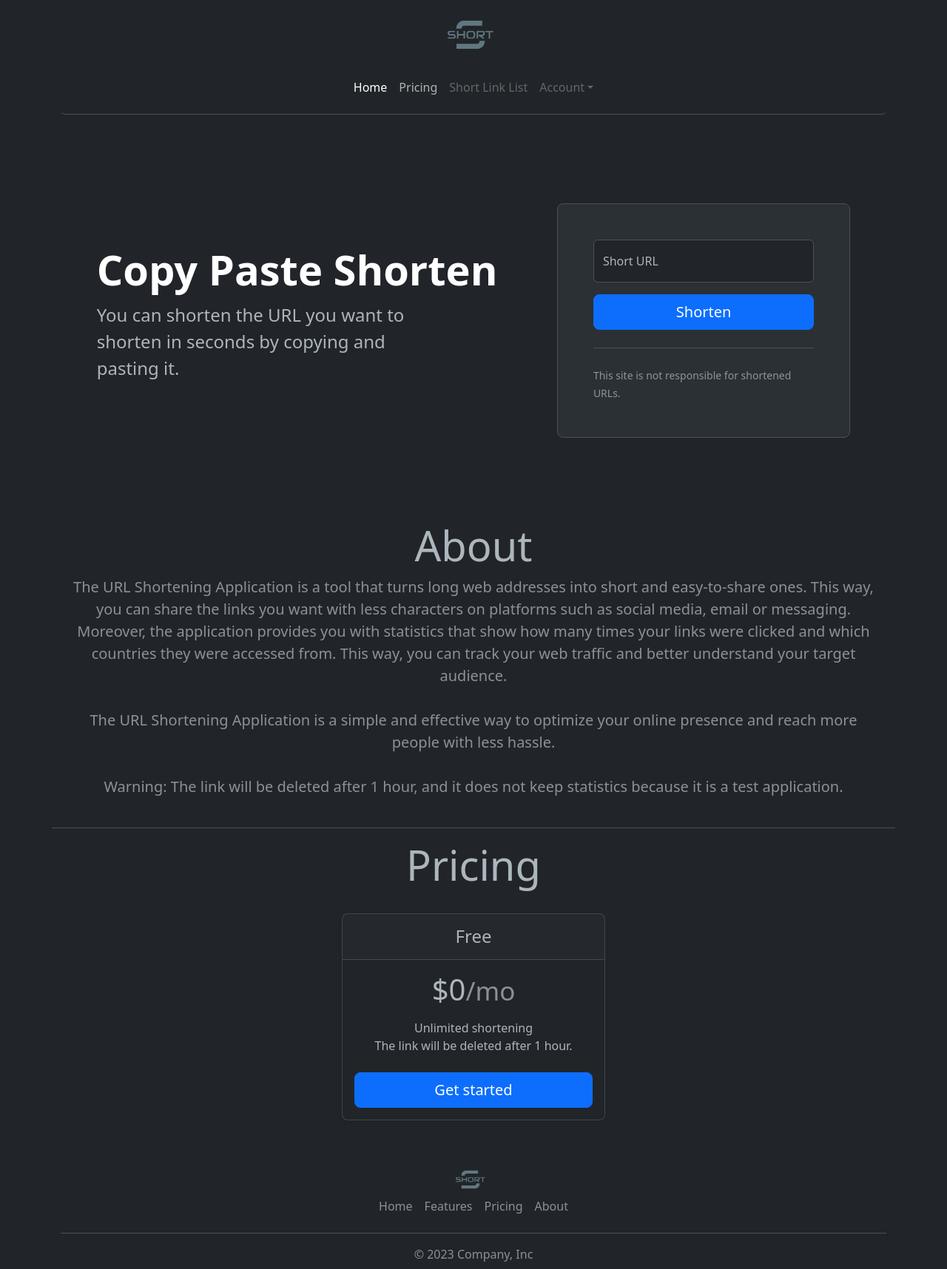
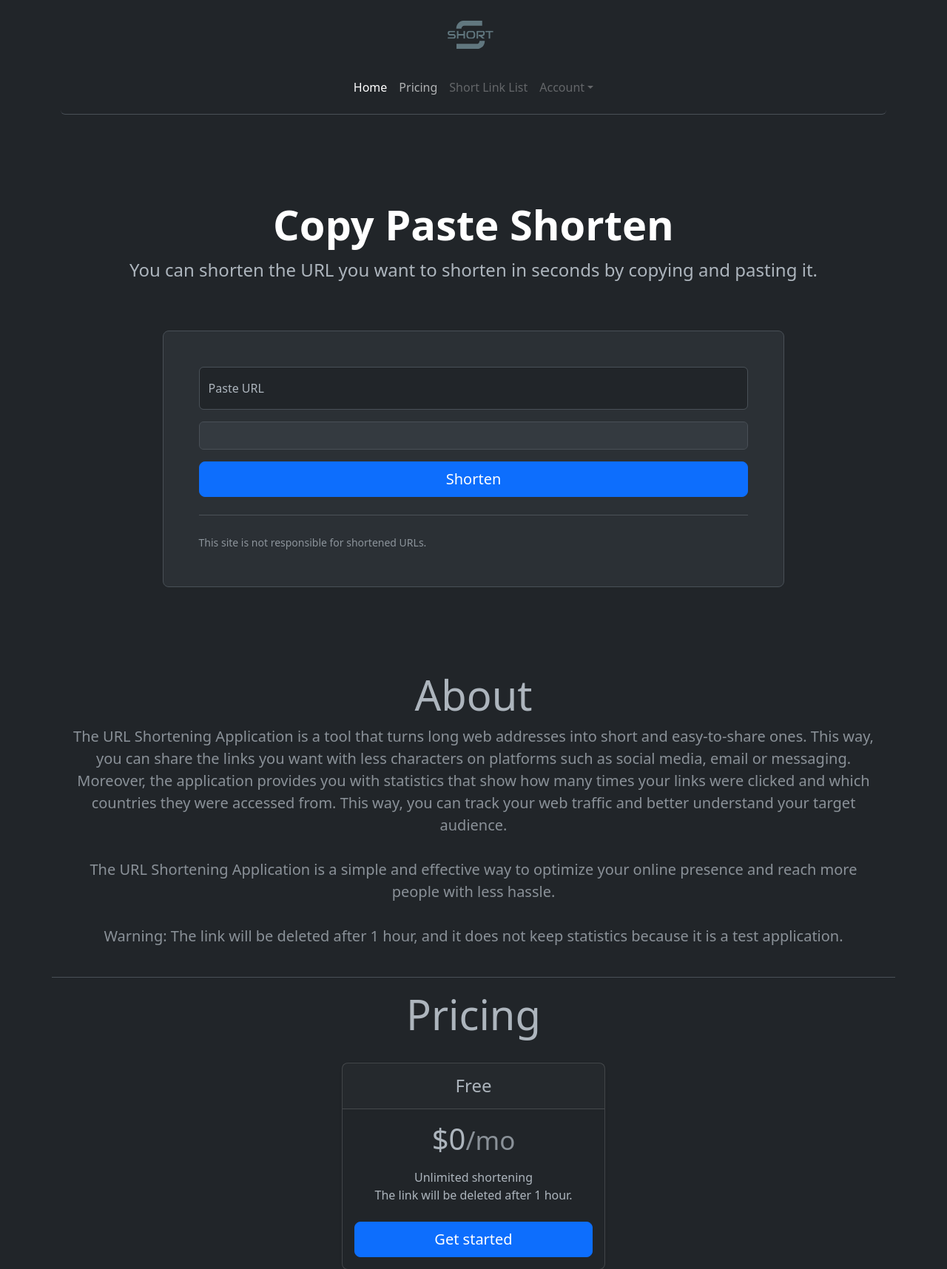
Before and after one commit to EW-EndWall/SHORT, a PHP site: page / in a window 1280 px wide. Shown: the top 1716 px of the page at 74% size. Run offline with PHP 8.4, Linux system fonts and the light colour scheme.

Commit message:
Add files via upload

```diff
--- a/index.php
+++ b/index.php
@@ -30,10 +30,10 @@
         <div class="navbar-collapse justify-content-md-center collapse" id="navbarsExample10" style="">
           <ul class="navbar-nav">
             <li class="nav-item">
-              <a class="nav-link active" aria-current="page" href="#">Home</a>
+              <a class="nav-link active" aria-current="page" href="/">Home</a>
             </li>
             <li class="nav-item">
-              <a class="nav-link" aria-current="page" href="#">Pricing</a>
+              <a class="nav-link" aria-current="page" href="#pricing">Pricing</a>
             </li>
             <li class="nav-item">
               <a class="nav-link disabled" href="#">Short Link List</a>
@@ -56,27 +56,32 @@
 <!-- url input -->
 <div class="container col-xl-10 col-xxl-8 px-4 py-5">
     <div class="row align-items-center g-lg-5 py-5">
-      <div class="col-lg-7 text-center text-lg-start">
+      <div class="col-lg-13 text-center">
         <h1 class="display-4 fw-bold lh-1 text-body-emphasis mb-3">Copy Paste Shorten</h1>
-        <p class="col-lg-10 fs-4">You can shorten the URL you want to shorten in seconds by copying and pasting it.</p>
+        <p class="fs-4">You can shorten the URL you want to shorten in seconds by copying and pasting it.</p>
       </div>
-      <div class="col-md-10 mx-auto col-lg-5">
-        <form class="p-4 p-md-5 border rounded-3 bg-body-tertiary">
+      <div class="col-lg-13 col-md-10 mx-auto ">
+        <div class="p-4 p-md-5 border rounded-3 bg-body-tertiary">
           <div class="form-floating mb-3">
-            <input type="email" class="form-control" id="floatingInput" placeholder="name@example.com">
-            <label for="floatingInput">Short URL</label>
+            <input type="url" class="form-control" id="getUrl" placeholder="https://example.com">
+            <label for="getUrl">Paste URL</label>
           </div>
-          <button class="w-100 btn btn-lg btn-primary" type="submit">Shorten</button>
+          <div class="mb-3">
+            <input type="url" class="form-control" id="shortUrl" disabled>
+          </div>
+          <button class="w-100 btn btn-lg btn-primary" type="submit" id="getUrlButton">Shorten</button>
           <hr class="my-4">
           <small class="text-body-secondary">This site is not responsible for shortened URLs.</small>
-        </form>
+        </div>
       </div>
     </div>
 </div>
 <!-- url input -->
+
 <!-- about -->
-<div class="container border-bottom">
+<div class="container border-bottom" name="about">
   <div class="pricing-header p-3 pb-md-4 mx-auto text-center">
+      <a name="about"></a>
       <h1 class="display-4 fw-normal">About</h1>
       <p class="fs-5 text-body-secondary">The URL Shortening Application is a tool that turns long web addresses into short and easy-to-share ones. This way, you can share the links you want with less characters on platforms such as social media, email or messaging. Moreover, the application provides you with statistics that show how many times your links were clicked and which countries they were accessed from. This way, you can track your web traffic and better understand your target audience.
       <br><br>
@@ -89,8 +94,9 @@
 <!-- about -->
 
 <!-- pricing -->
-<div class="container ">
+<div class="container" >
   <div class="pricing-header p-3 pb-md-4 mx-auto text-center">
+      <a name="pricing"></a>
       <h1 class="display-4 fw-normal">Pricing</h1>
   </div>
 
@@ -121,10 +127,10 @@
       <img class="bi me-2" width="40" height="32" src="./assets/dist/img/logo.svg"></img>
     </a>
     <ul class="nav justify-content-center border-bottom pb-3 mb-3">
-      <li class="nav-item"><a href="#" class="nav-link px-2 text-body-secondary">Home</a></li>
+      <li class="nav-item"><a href="/" class="nav-link px-2 text-body-secondary">Home</a></li>
       <li class="nav-item"><a href="#" class="nav-link px-2 text-body-secondary disabled">Features</a></li>
-      <li class="nav-item"><a href="#" class="nav-link px-2 text-body-secondary">Pricing</a></li>
-      <li class="nav-item"><a href="#" class="nav-link px-2 text-body-secondary">About</a></li>
+      <li class="nav-item"><a href="#pricing" class="nav-link px-2 text-body-secondary">Pricing</a></li>
+      <li class="nav-item"><a href="#about" class="nav-link px-2 text-body-secondary">About</a></li>
     </ul>
     <p class="text-center text-body-secondary">© 2023 Company, Inc</p>
   </footer>
@@ -132,5 +138,37 @@
 <!-- footer -->
 
 <script src="./assets/dist/js/bootstrap.bundle.min.js"></script>
+<script>
+document.getElementById("getUrlButton").addEventListener("click", shortUrl);
+
+function shortUrl() {
+  const getUrl = document.getElementById('getUrl').value;
+
+  // * XMLHTTP create request
+  let xhr = new XMLHttpRequest();
+
+  // * request settings
+  xhr.open("POST", "./api.php", true);
+  xhr.setRequestHeader("Content-Type", "application/json");
+
+  // * request finished
+  xhr.onreadystatechange = function() {
+    if (xhr.readyState === 4 && xhr.status === 200) {
+      // * done
+      const response = JSON.parse(xhr.responseText);
+      document.getElementById('shortUrl').value = response;
+    } else if (xhr.readyState === 4 && xhr.status !== 200) {
+      //* err
+      document.getElementById('shortUrl').value = "Error: " + xhr.status;
+    }
+  };
+
+  // * request send
+  const data = {
+    url: getUrl,
+  };
+  xhr.send(JSON.stringify(data));
+}
+</script>
 </body>
 </html>
```
Also changed, not shown: 1 other file.
